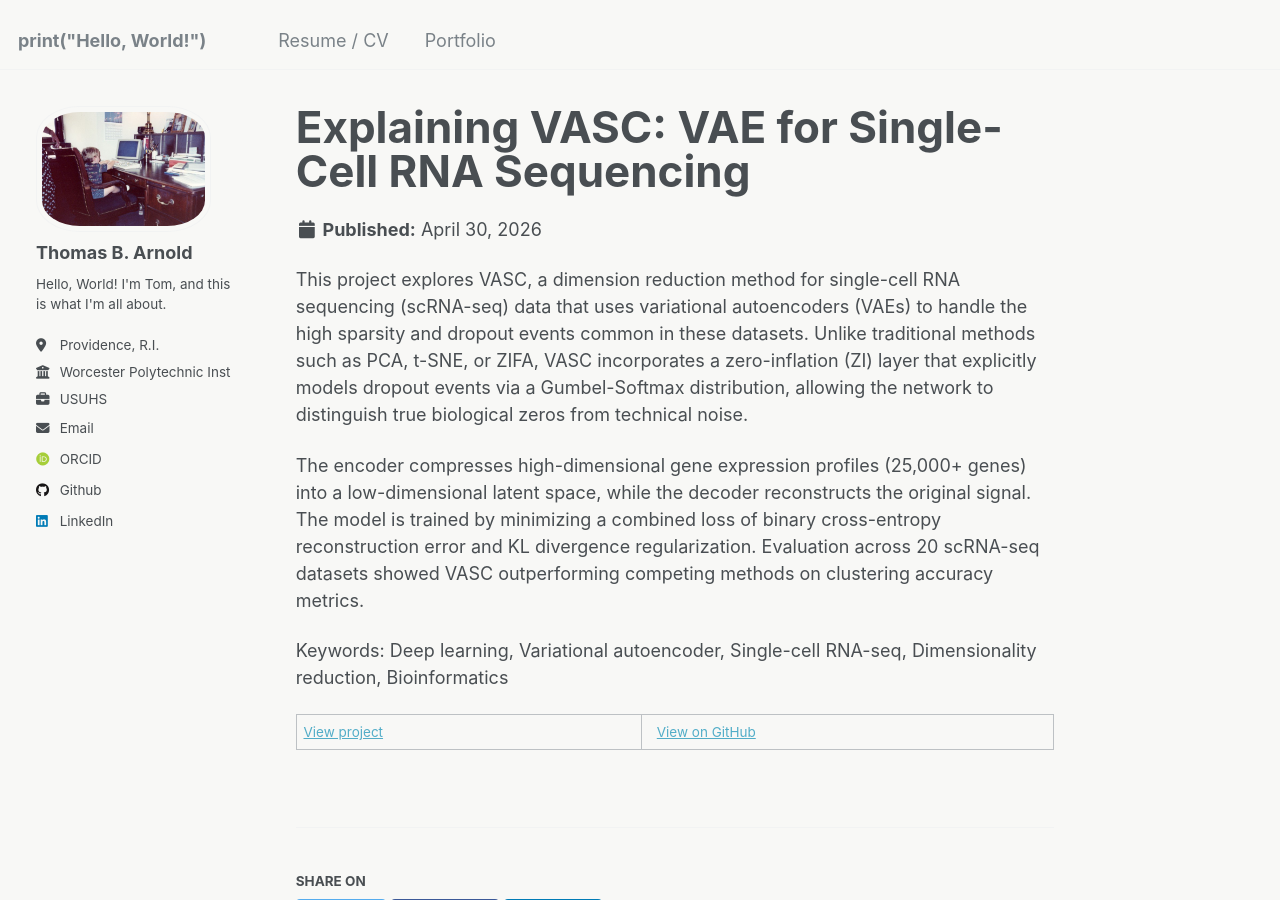
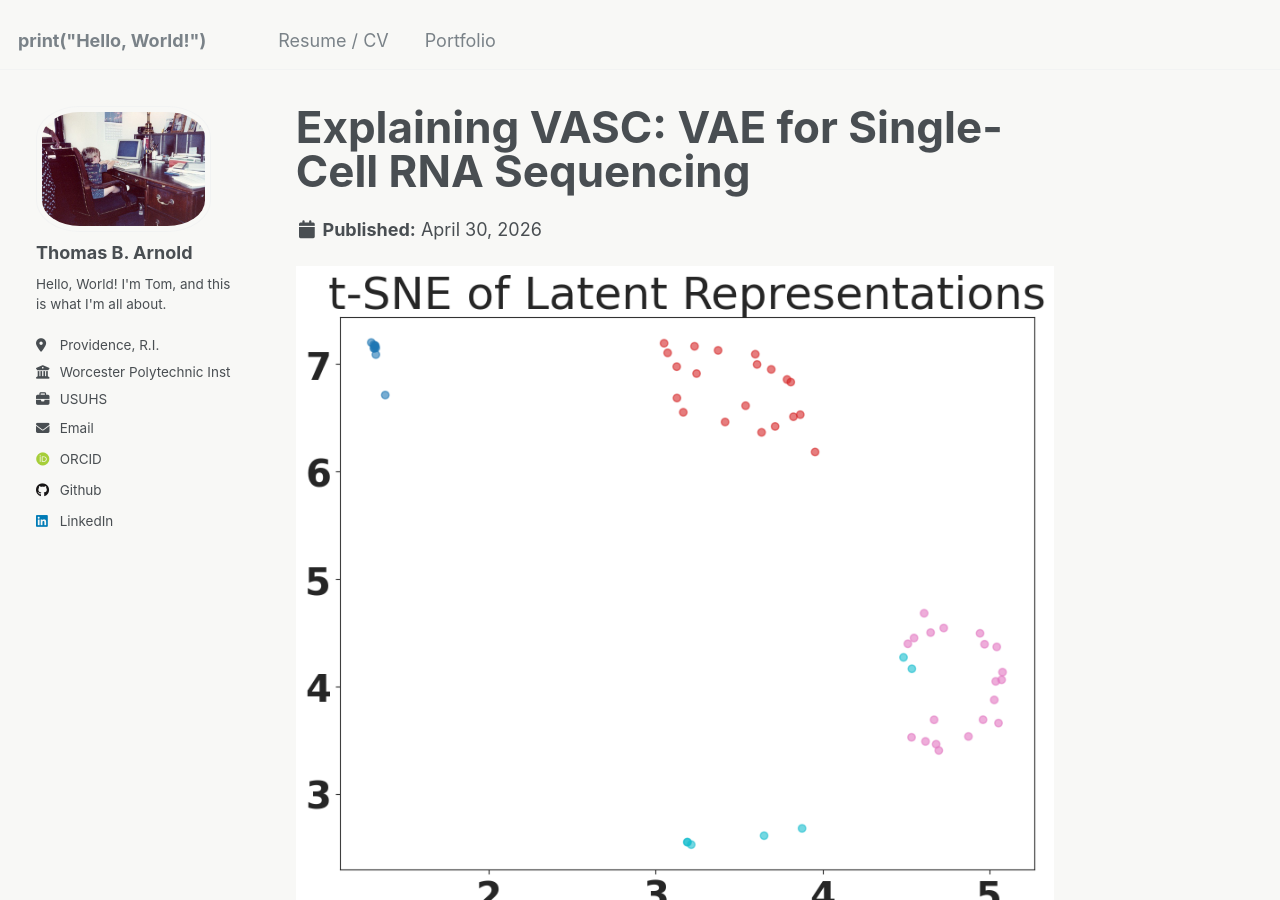
Before and after one commit to tomrannosaurus/tomrannosaurus.github.io, a Jekyll site: the page built from _portfolio/vasc-proj.md, in a window 1280 px wide and 900 px high. Built offline with Jekyll 4.4.1, drawn with Linux system fonts in a browser that asks for light colours; some web fonts are replaced.

Commit message:
Add VASC images and embed in project page

```diff
--- a/_portfolio/vasc-proj.md
+++ b/_portfolio/vasc-proj.md
@@ -1,8 +1,10 @@
 ---
 title: "Explaining VASC: VAE for Single-Cell RNA Sequencing"
-excerpt: "Deep learning approach to dimension reduction for sparse single-cell RNA-seq data using variational autoencoders"
+excerpt: "<img src='/images/vasc-architecture.jpg'><br/><br/>Deep learning approach to dimension reduction for sparse single-cell RNA-seq data using variational autoencoders"
 collection: portfolio
 ---
+
+![VASC latent space t-SNE](/images/vasc-tsne.png)
 
 This project explores VASC, a dimension reduction method for single-cell RNA sequencing (scRNA-seq) data that uses variational autoencoders (VAEs) to handle the high sparsity and dropout events common in these datasets. Unlike traditional methods such as PCA, t-SNE, or ZIFA, VASC incorporates a zero-inflation (ZI) layer that explicitly models dropout events via a Gumbel-Softmax distribution, allowing the network to distinguish true biological zeros from technical noise.
 
```
Also changed, not shown: images/vasc-architecture.jpg (added), images/vasc-tsne.png (added).
